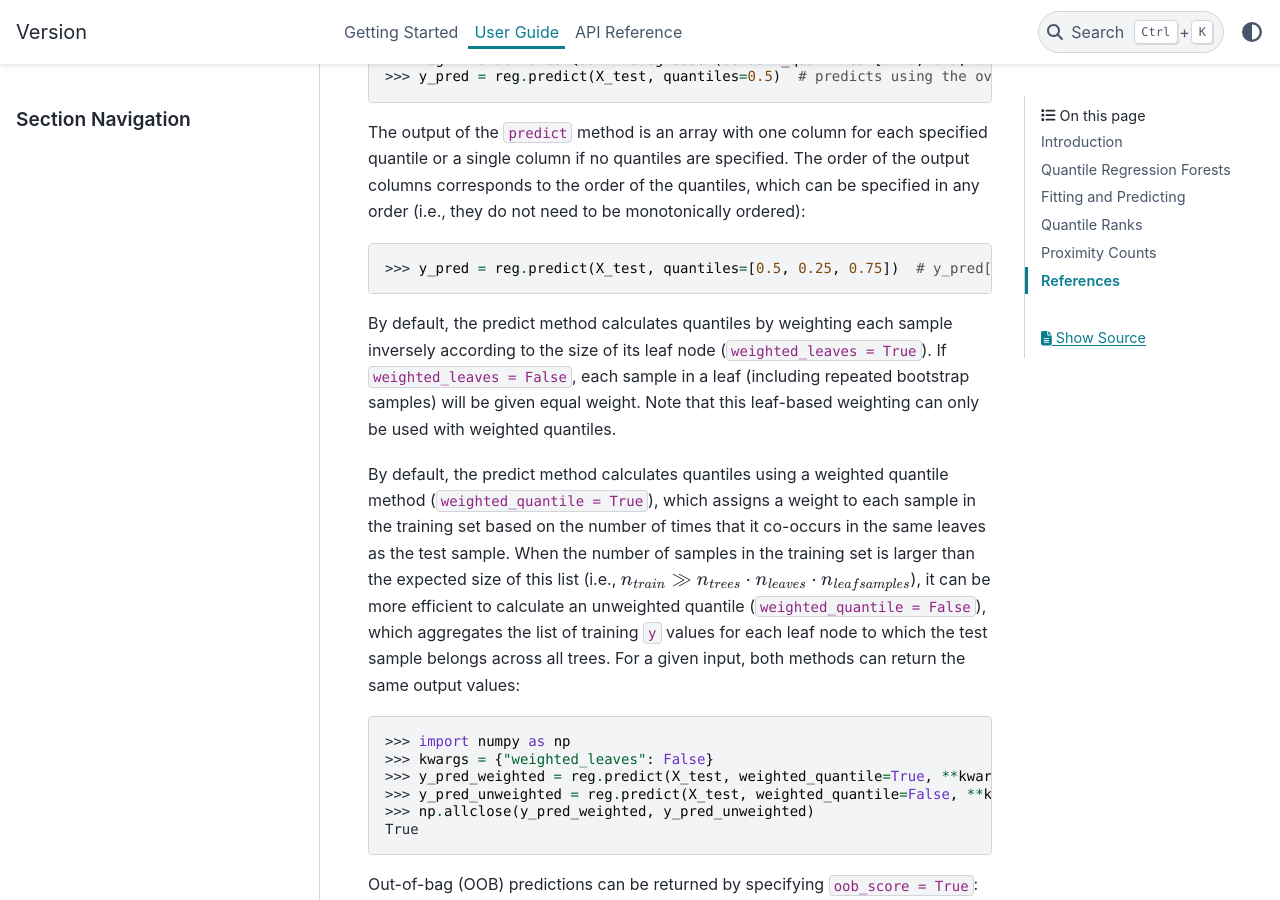
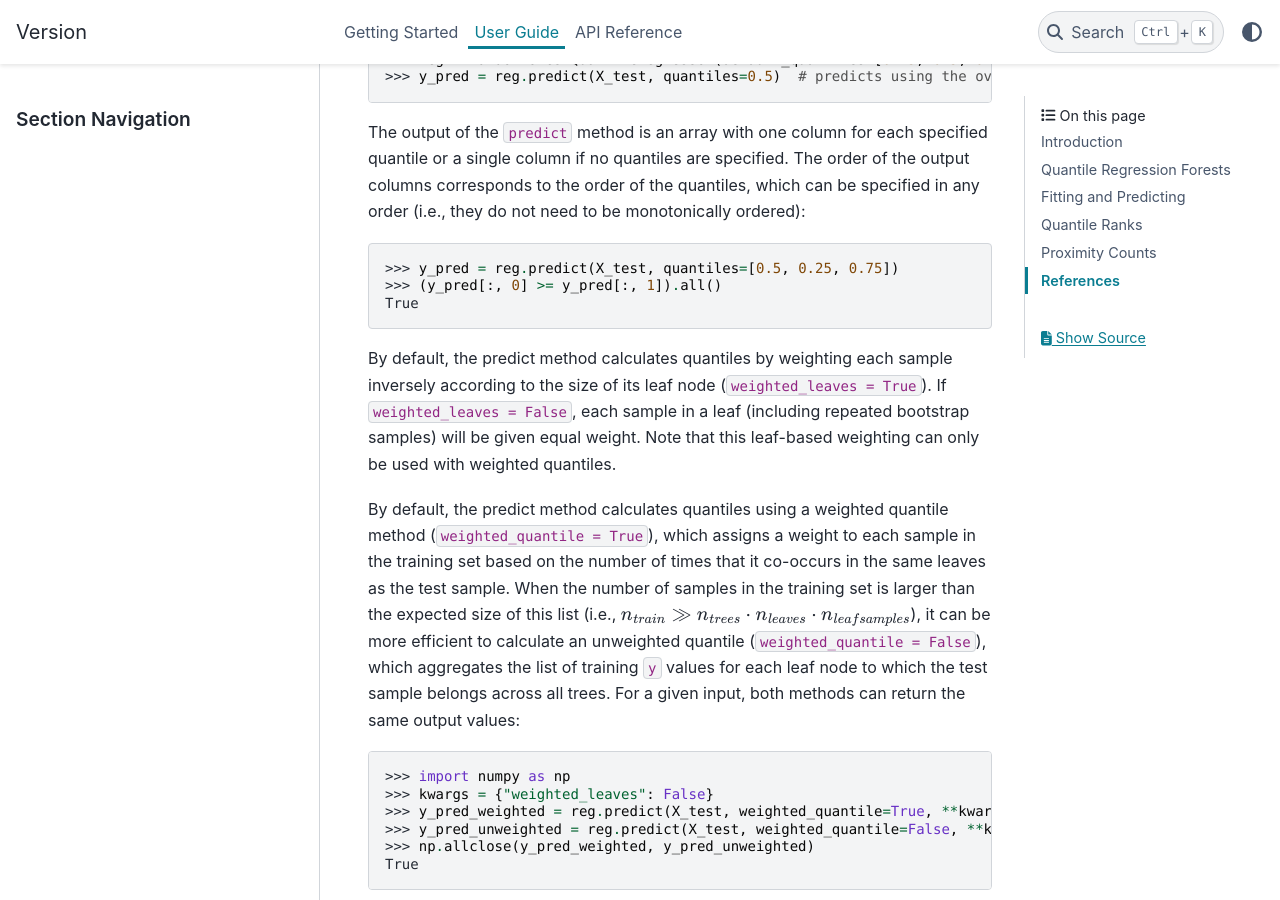
Before and after one commit to zillow/quantile-forest, a Sphinx documentation site: the page built from docs/user_guide.rst, in a window 1280 px wide and 900 px high, scrolled down 2943 px. Built offline with Sphinx 7.4.7 and the PyData theme 0.15.4, drawn with Linux system fonts in a browser that asks for light colours; pages that are not in the unit, such as notebooks, are missing from menus; the version number could not be read and is left out; cross-references to code outside the pages are shown as plain code.

Commit message:
Update example code

```diff
--- a/docs/user_guide.rst
+++ b/docs/user_guide.rst
@@ -75,7 +75,9 @@ The default quantiles can be overwritten at prediction time by specifying a valu
 
 The output of the `predict` method is an array with one column for each specified quantile or a single column if no quantiles are specified. The order of the output columns corresponds to the order of the quantiles, which can be specified in any order (i.e., they do not need to be monotonically ordered)::
 
-    >>> y_pred = reg.predict(X_test, quantiles=[0.5, 0.25, 0.75])  # y_pred[:, 0] >= y_pred[:, 1]
+    >>> y_pred = reg.predict(X_test, quantiles=[0.5, 0.25, 0.75])
+    >>> (y_pred[:, 0] >= y_pred[:, 1]).all()
+    True
 
 By default, the predict method calculates quantiles by weighting each sample inversely according to the size of its leaf node (`weighted_leaves = True`). If `weighted_leaves = False`, each sample in a leaf (including repeated bootstrap samples) will be given equal weight. Note that this leaf-based weighting can only be used with weighted quantiles.
 
```
